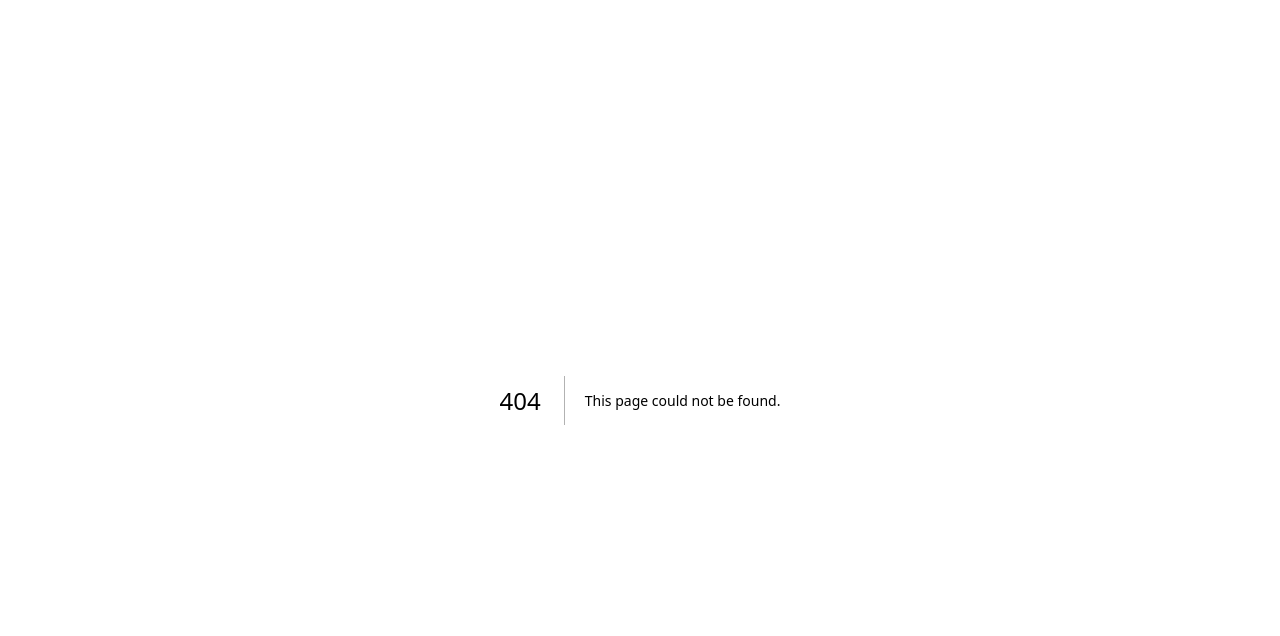
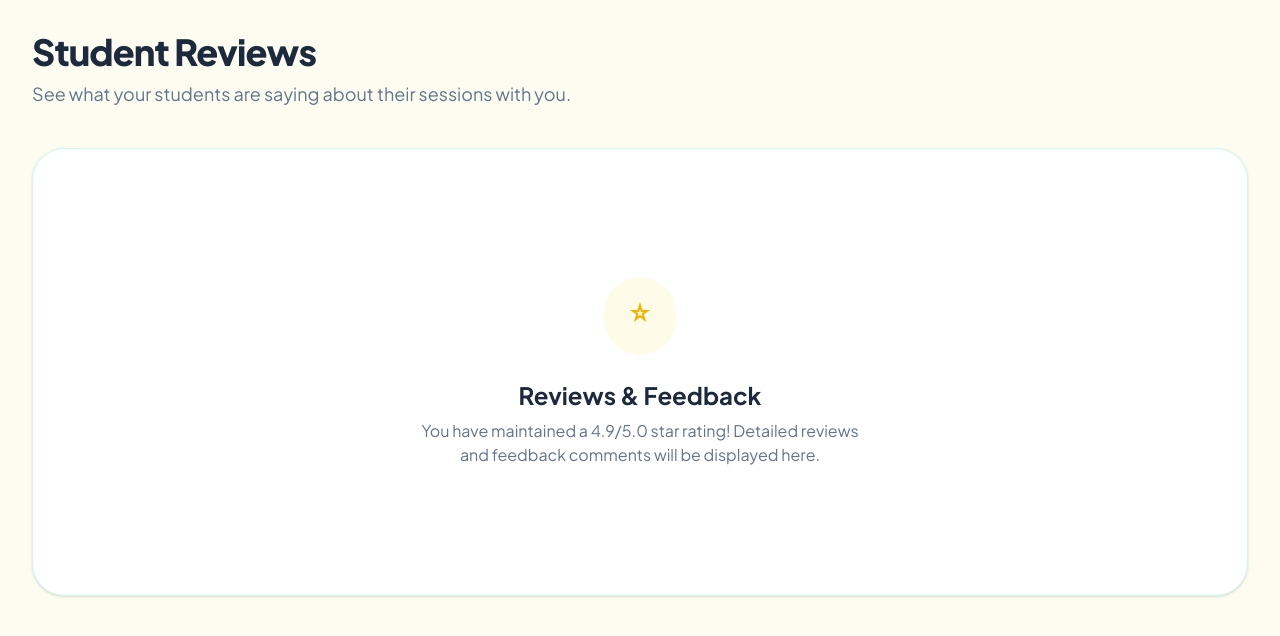
Before and after one commit to singharyan006/unimate, a Next.js app: page /consultant/reviews in a window 1280 px wide. Before the commit this address had no page. Shown: the top 636 px of the page. Built offline with nearby package versions, Linux system fonts and the light colour scheme.

Commit message:
feat: add reviews page

```diff
--- /dev/null
+++ b/app/consultant/reviews/page.tsx
@@ -0,0 +1,28 @@
+"use client";
+
+export default function ReviewsPage() {
+    return (
+        <div className="p-8 max-w-7xl w-full mx-auto">
+            <div className="mb-10">
+                <h1 className="text-4xl font-black tracking-tight text-slate-800 dark:text-white mb-2">
+                    Student Reviews
+                </h1>
+                <p className="text-lg text-slate-500 dark:text-slate-400">
+                    See what your students are saying about their sessions with you.
+                </p>
+            </div>
+
+            <div className="bg-white dark:bg-slate-900 rounded-2xl border border-teal-100 dark:border-slate-800 p-8 shadow-sm flex flex-col items-center justify-center py-32 text-center">
+                <div className="mb-6 bg-yellow-50 dark:bg-yellow-900/10 p-6 rounded-full">
+                    <span className="material-symbols-outlined text-5xl text-yellow-500">star_rate</span>
+                </div>
+                <h3 className="text-2xl font-bold text-slate-800 dark:text-white mb-2">
+                    Reviews & Feedback
+                </h3>
+                <p className="text-slate-500 dark:text-slate-400 max-w-md">
+                    You have maintained a 4.9/5.0 star rating! Detailed reviews and feedback comments will be displayed here.
+                </p>
+            </div>
+        </div>
+    );
+}
```
